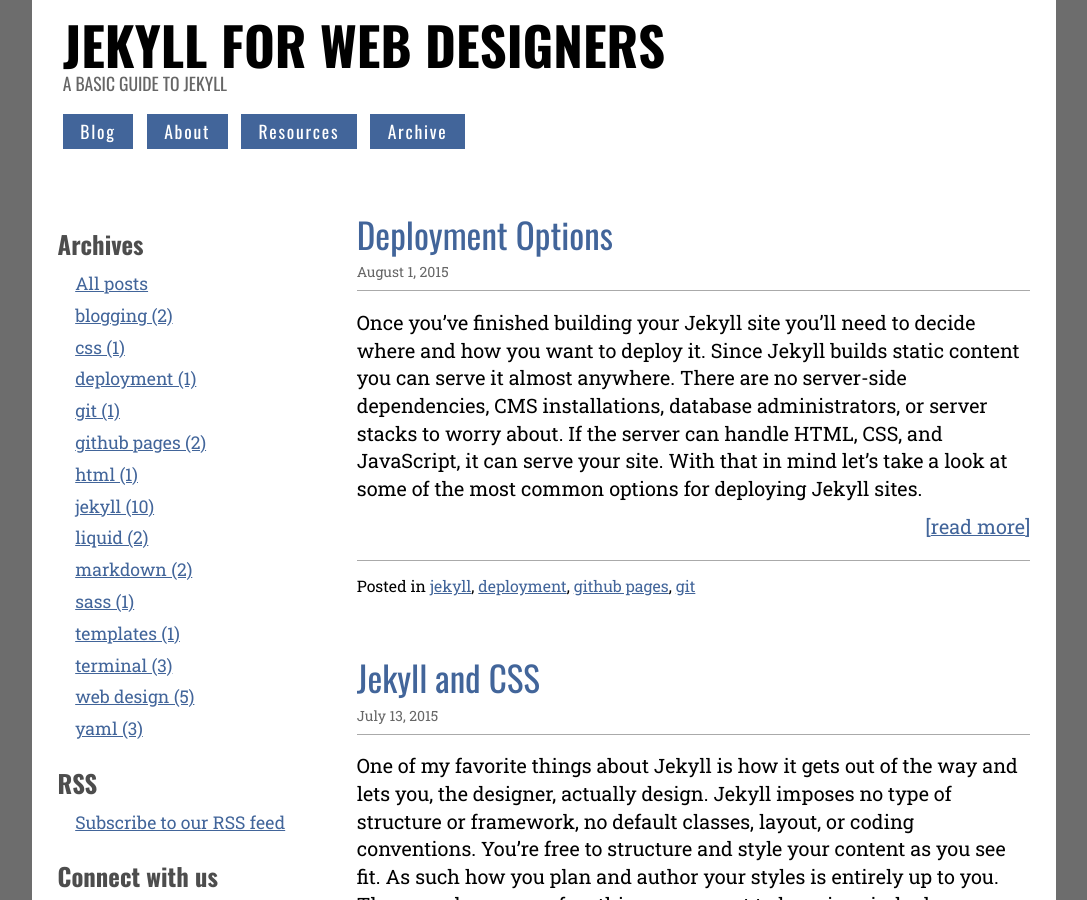
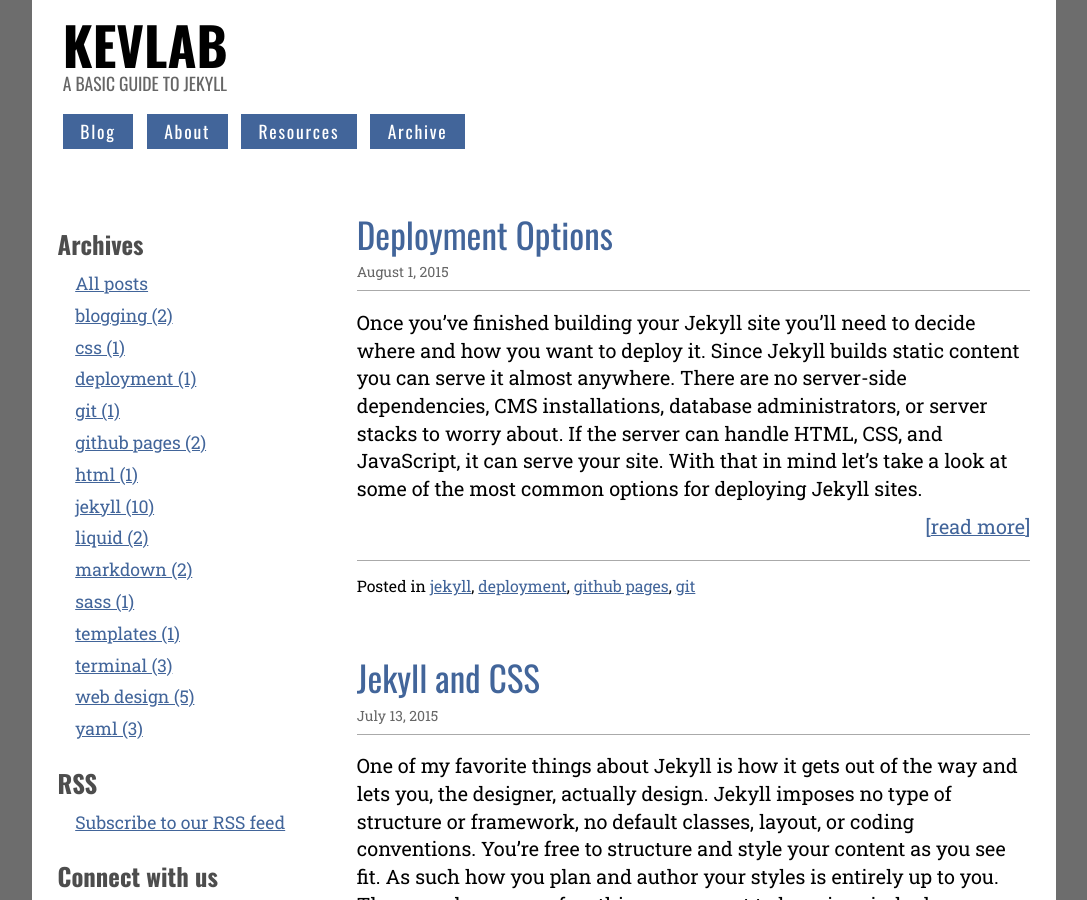
Before and after one commit to kjdudley/kjdudley.github.io, a Jekyll site: the page built from index.html, in a window 1280 px wide and 900 px high. Shown: the whole window, without its empty margins (96-1183 px from the left). Built offline with Jekyll 4.4.1, drawn with Linux system fonts in a browser that asks for light colours; the list of posts is cut into pages by our own code.

Commit message:
changed title to KEVLAB

```diff
--- a/_config.yml
+++ b/_config.yml
@@ -1,5 +1,5 @@
 # Site settings
-title: Jekyll for Web Designers
+title: KEVLAB
 description: "Companion blog to the lynda.com course, Jekyll for Web Designers. This site is designed to present Jekyll to web designers in a clear, concise way, and provide a resource and reference for those that are new to Jekyll."
 baseurl: ""
 url: "http://kevlab.com"
```
